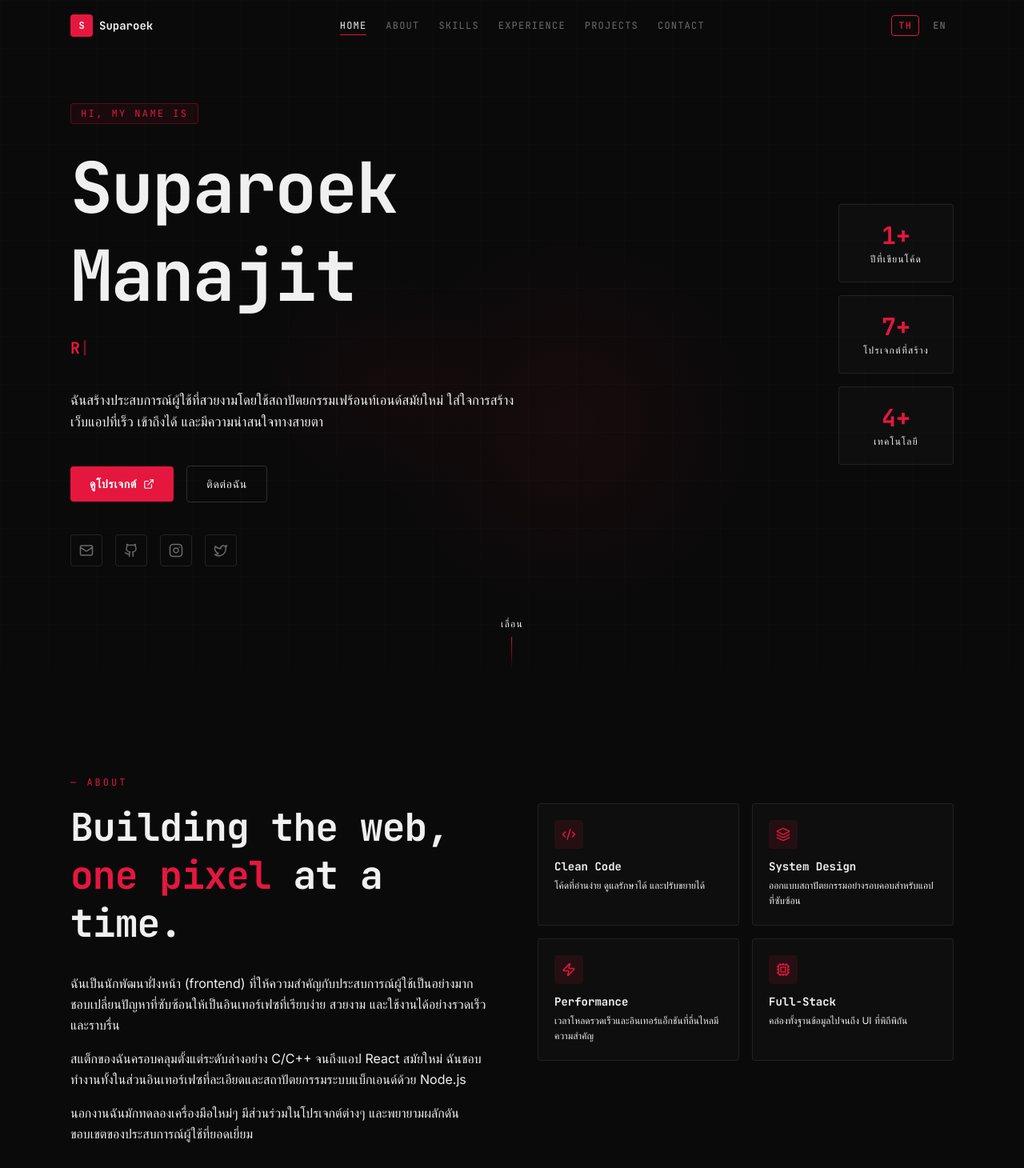
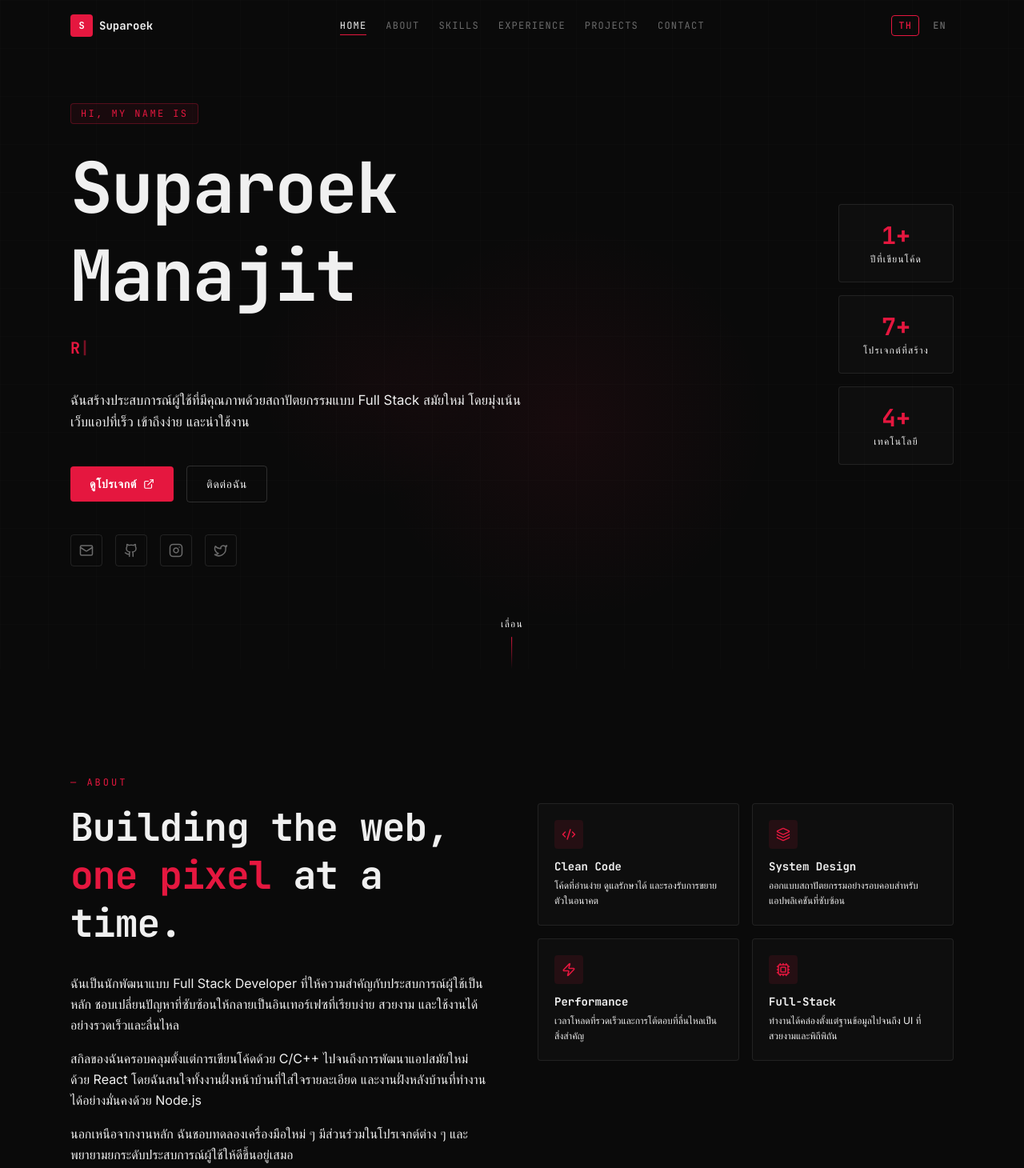
Before and after one commit to supxroek/my-portfolio, a React (Vite) app: page / in a window 1280 px wide. Shown: the top 1460 px of the page at 80% size. Built offline with nearby package versions, Linux system fonts and the light colour scheme.

Commit message:
fix: update personal descriptions and improve clarity in i18n translations

```diff
--- a/src/i18n.ts
+++ b/src/i18n.ts
@@ -5,9 +5,9 @@ const resources = {
   en: {
     translation: {
       about: {
-        p1: "I'm a frontend developer who cares deeply about the user experience. I love turning complex problems into elegant, intuitive interfaces — the kind that feel fast, clean, and effortless to use.",
-        p2: "My stack spans from low-level C/C++ to modern React applications. I enjoy working across the full spectrum — whether it's crafting pixel-perfect UIs or architecting backend systems with Node.js.",
-        p3: "Outside of work I'm constantly experimenting with new tools, contributing to projects, and trying to push the boundaries of what a great user experience can look like.",
+        p1: "I'm a Full Stack Developer who cares deeply about user experience. I enjoy turning complex problems into simple, elegant, and fast interfaces that feel effortless to use.",
+        p2: "My stack spans from C/C++ to modern React applications. I enjoy working across the full spectrum — from crafting detailed frontends to building reliable backend systems with Node.js.",
+        p3: "Outside of work, I enjoy trying new tools, contributing to projects, and continuously improving the quality of user experiences.",
         downloadCV: "Download CV",
         traits: [
           {
@@ -20,13 +20,13 @@ const resources = {
             desc: "Fast load times and smooth interactions matter",
           },
           {
-            desc: "Comfortable from database to pixel-perfect UI",
+            desc: "Comfortable from database to polished UI",
           },
         ],
       },
       hero: {
         description:
-          "I craft aesthetic user experiences using modern frontend architecture. Passionate about building fast, accessible, and visually compelling web applications.",
+          "I build thoughtful user experiences with modern full stack architecture. Passionate about creating fast, accessible, and visually engaging web applications.",
         cta: {
           viewProjects: "View Projects",
           contactMe: "Contact Me",
@@ -38,7 +38,7 @@ const resources = {
         },
       },
       contact: {
-        p1: "I'm open to new opportunities and collaborations. Whether it's a freelance project, a full-time role, or just a chat — feel free to reach out.",
+        p1: "I'm open to new opportunities and collaborations. Whether it's a freelance project, a full-time role, or just a conversation — feel free to reach out.",
         sentTitle: "Message sent!",
         sentBody: "Thanks for reaching out. I'll get back to you soon.",
         form: {
@@ -55,19 +55,19 @@ const resources = {
         timeline: [
           {
             description:
-              "Studying Computer Science with a focus on software engineering, data structures, algorithms, and web development. Maintaining active involvement in tech clubs and project-based learning.",
+              "Software Developer Intern at Inverz Solutions Co., Ltd. I supported multiple web and LIFF-based projects, researched requirements, and helped maintain and extend inherited codebases across frontend, backend, and database layers.",
           },
           {
             description:
-              "Developed and maintained UI components using React and Tailwind CSS. Collaborated with designers to implement pixel-perfect interfaces and improved page load performance by 30%.",
+              "Qmanage: Maintained an inherited codebase, developed RESTful APIs with Node.js, built CMS features for employee data and password recovery, optimized React rendering and Oracle SQL queries, and supported automated deployment and notification workflows.",
           },
           {
             description:
-              "Built a real-time collaborative web app in 24 hours as part of a 3-person team. Placed in the top 3 out of 60+ participating teams.",
+              "LeaveHub: Built leave request and holiday swap features on LINE LIFF, refactored backend architecture into service, handler, and controller layers, resolved timezone issues, applied data masking for sensitive information, and integrated approval notifications via email and LINE Flex Message.",
           },
           {
             description:
-              "Graduated with honors in the science-math program. First exposure to programming through C and Java courses, sparking a passion for software development.",
+              "Timesnow: Implemented bulk update and pagination features for shift management, wrote cross-database SQL queries with LeaveHub, developed offsite check-in using geolocation APIs, secured endpoints with middleware validation, and troubleshot LINE Beacon webhook events.",
           },
         ],
       },
@@ -77,19 +77,19 @@ const resources = {
         items: [
           {
             longDesc:
-              "A desktop music player app built with Java and Netbeans. Features a simple and user-friendly interface with playback controls, playlist management, and song metadata display.",
+              "A desktop music player app built with Java and NetBeans. It features a clean interface with playback controls, playlist management, and song metadata display.",
           },
           {
             longDesc:
-              "A web application for booking meeting rooms with full database connectivity, API calls, a login system, user/admin management, and CRUD operations. Built with React, Tailwind CSS, and REST API.",
+              "A web application for booking meeting rooms with full database connectivity, API integration, login support, user/admin management, and CRUD operations. Built with React, Tailwind CSS, and REST APIs.",
           },
           {
             longDesc:
-              "A fully responsive personal portfolio website built with React and Tailwind CSS. Features smooth animations, dark mode aesthetics, and a modern monospace design system.",
+              "A fully responsive personal portfolio website built with React and Tailwind CSS. It features smooth animations, dark mode aesthetics, and a modern monospace design system.",
           },
           {
             longDesc:
-              "A cross-platform mobile app built with Flutter and Dart. Integrates Firebase for authentication and real-time database, offering smooth animations and a native-feeling UI across iOS and Android.",
+              "A cross-platform mobile app built with Flutter and Dart. It integrates Firebase for authentication and real-time data, offering smooth animations and a native-feeling UI across iOS and Android.",
           },
         ],
         badges: {
@@ -105,7 +105,7 @@ const resources = {
       },
       skills: {
         closing:
-          "I like to take responsibility to craft aesthetic user experiences using modern frontend architecture. Always learning, always building.",
+          "I like taking responsibility for building thoughtful user experiences with modern full stack architecture. Always learning, always building.",
         showMore: "Show more",
         showLess: "Show less",
       },
@@ -114,31 +114,32 @@ const resources = {
       },
     },
   },
+
   th: {
     translation: {
       about: {
-        p1: "ฉันเป็นนักพัฒนาฝั่งหน้า (frontend) ที่ให้ความสำคัญกับประสบการณ์ผู้ใช้เป็นอย่างมาก ชอบเปลี่ยนปัญหาที่ซับซ้อนให้เป็นอินเทอร์เฟซที่เรียบง่าย สวยงาม และใช้งานได้อย่างรวดเร็วและราบรื่น",
-        p2: "สแต็กของฉันครอบคลุมตั้งแต่ระดับล่างอย่าง C/C++ จนถึงแอป React สมัยใหม่ ฉันชอบทำงานทั้งในส่วนอินเทอร์เฟซที่ละเอียดและสถาปัตยกรรมระบบแบ็กเอนด์ด้วย Node.js",
-        p3: "นอกงานฉันมักทดลองเครื่องมือใหม่ๆ มีส่วนร่วมในโปรเจกต์ต่างๆ และพยายามผลักดันขอบเขตของประสบการณ์ผู้ใช้ที่ยอดเยี่ยม",
+        p1: "ฉันเป็นนักพัฒนาแบบ Full Stack Developer ที่ให้ความสำคัญกับประสบการณ์ผู้ใช้เป็นหลัก ชอบเปลี่ยนปัญหาที่ซับซ้อนให้กลายเป็นอินเทอร์เฟซที่เรียบง่าย สวยงาม และใช้งานได้อย่างรวดเร็วและลื่นไหล",
+        p2: "สกิลของฉันครอบคลุมตั้งแต่การเขียนโค้ดด้วย C/C++ ไปจนถึงการพัฒนาแอปสมัยใหม่ด้วย React โดยฉันสนใจทั้งงานฝั่งหน้าบ้านที่ใส่ใจรายละเอียด และงานฝั่งหลังบ้านที่ทำงานได้อย่างมั่นคงด้วย Node.js",
+        p3: "นอกเหนือจากงานหลัก ฉันชอบทดลองเครื่องมือใหม่ ๆ มีส่วนร่วมในโปรเจกต์ต่าง ๆ และพยายามยกระดับประสบการณ์ผู้ใช้ให้ดีขึ้นอยู่เสมอ",
         downloadCV: "ดาวน์โหลด CV",
         traits: [
           {
-            desc: "โค้ดที่อ่านง่าย ดูแลรักษาได้ และปรับขยายได้",
+            desc: "โค้ดที่อ่านง่าย ดูแลรักษาได้ และรองรับการขยายตัวในอนาคต",
           },
           {
-            desc: "ออกแบบสถาปัตยกรรมอย่างรอบคอบสำหรับแอปที่ซับซ้อน",
+            desc: "ออกแบบสถาปัตยกรรมอย่างรอบคอบสำหรับแอปพลิเคชันที่ซับซ้อน",
           },
           {
-            desc: "เวลาโหลดรวดเร็วและอินเทอร์แอ็กชันที่ลื่นไหลมีความสำคัญ",
+            desc: "เวลาโหลดที่รวดเร็วและการโต้ตอบที่ลื่นไหลเป็นสิ่งสำคัญ",
           },
           {
-            desc: "คล่องทั้งฐานข้อมูลไปจนถึง UI ที่พิถีพิถัน",
+            desc: "ทำงานได้คล่องตั้งแต่ฐานข้อมูลไปจนถึง UI ที่สวยงามและพิถีพิถัน",
           },
         ],
       },
       hero: {
         description:
-          "ฉันสร้างประสบการณ์ผู้ใช้ที่สวยงามโดยใช้สถาปัตยกรรมเฟร้อนท์เอนด์สมัยใหม่ ใส่ใจการสร้างเว็บแอปที่เร็ว เข้าถึงได้ และมีความน่าสนใจทางสายตา",
+          "ฉันสร้างประสบการณ์ผู้ใช้ที่มีคุณภาพด้วยสถาปัตยกรรมแบบ Full Stack สมัยใหม่ โดยมุ่งเน้นเว็บแอปที่เร็ว เข้าถึงง่าย และน่าใช้งาน",
         cta: {
           viewProjects: "ดูโปรเจกต์",
           contactMe: "ติดต่อฉัน",
@@ -150,16 +151,16 @@ const resources = {
         },
       },
       contact: {
-        p1: "ฉันเปิดรับโอกาสใหม่ๆ และความร่วมมือต่างๆ ไม่ว่าจะเป็นงานฟรีแลนซ์ ตำแหน่งงานเต็มเวลา หรือเพียงแค่พูดคุย — ยินดีติดต่อได้เสมอ",
+        p1: "ฉันเปิดรับโอกาสใหม่ ๆ และความร่วมมือเสมอ ไม่ว่าจะเป็นงานฟรีแลนซ์ ตำแหน่งงานเต็มเวลา หรือเพียงแค่พูดคุยกัน — ยินดีติดต่อมาได้เลย",
         sentTitle: "ส่งข้อความแล้ว!",
-        sentBody: "ขอบคุณที่ติดต่อมา จะติดต่อกลับโดยเร็ว",
+        sentBody: "ขอบคุณที่ติดต่อมา ฉันจะตอบกลับโดยเร็วที่สุด",
         form: {
           name: "ชื่อ",
           email: "อีเมล",
           message: "ข้อความ",
           namePlaceholder: "ชื่อของคุณ",
           emailPlaceholder: "your@email.com",
-          messagePlaceholder: "คุณต้องการจะพูดอะไร?",
+          messagePlaceholder: "อยากบอกอะไรฉันบ้าง?",
           send: "ส่งข้อความ",
         },
       },
@@ -167,19 +168,19 @@ const resources = {
         timeline: [
           {
             description:
-              "กำลังศึกษา วิทยาการคอมพิวเตอร์โดยมุ่งเน้นด้านวิศวกรรมซอฟต์แวร์ โครงสร้างข้อมูล อัลกอริทึม และการพัฒนาเว็บ มีส่วนร่วมในชมรมเทคและการเรียนแบบโปรเจกต์",
+              "นักพัฒนาซอฟต์แวร์ฝึกงานที่ Inverz Solutions Co., Ltd. สนับสนุนหลายโปรเจกต์ทั้งเว็บและระบบ LIFF ค้นคว้าความต้องการของงาน และช่วยดูแลต่อยอดโค้ดเดิมในส่วน frontend, backend และฐานข้อมูล",
           },
           {
             description:
-              "พัฒนาและดูแลคอมโพเนนท์ UI ด้วย React และ Tailwind CSS ทำงานร่วมกับดีไซเนอร์เพื่อให้ได้อินเทอร์เฟซที่แม่นยำและปรับปรุงเวลาโหลดหน้าเว็บให้ดีขึ้น 30%",
+              "Qmanage: ดูแลและต่อยอดซอร์สโค้ดเดิม พัฒนา RESTful API ด้วย Node.js สร้างฟีเจอร์ CMS สำหรับข้อมูลพนักงานและการกู้คืนรหัสผ่าน ปรับปรุงการเรนเดอร์ของ React และคำสั่ง SQL บน Oracle Database พร้อมสนับสนุนระบบ Deploy และการแจ้งเตือนอัตโนมัติ",
           },
           {
             description:
-              "สร้างเว็บแอปแบบร่วมมือเรียลไทม์ในเวลา 24 ชั่วโมงกับทีม 3 คน โดยได้อันดับ Top 3 จากทีมกว่า 60 ทีม",
+              "LeaveHub: พัฒนาฟังก์ชันยื่นคำขอลางานและขอสลับวันหยุดบน LINE LIFF ปรับโครงสร้างโค้ดหลังบ้านเป็น Service, Handler และ Controller แก้ไขปัญหา Timezone ใช้ Data Masking เพื่อปกป้องข้อมูลสำคัญ และเชื่อมต่อการแจ้งเตือนผลอนุมัติผ่านอีเมลและ LINE Flex Message",
           },
           {
             description:
-              "จบการศึกษาจากโปรแกรมวิทย์-คณิตด้วยเกียรตินิยม เริ่มเรียนรู้การเขียนโปรแกรมจากภาษา C และ Java ซึ่งจุดประกายความสนใจด้านซอฟต์แวร์",
+              "Timesnow: พัฒนาฟีเจอร์ Bulk Update และ Pagination สำหรับจัดการกะงาน เขียนคำสั่ง SQL ข้ามฐานข้อมูลร่วมกับ LeaveHub พัฒนาฟังก์ชันเช็คอินนอกสถานที่ด้วย Geolocation API เสริมความปลอดภัยของเส้นทางข้อมูลด้วย Middleware Validation และตรวจสอบปัญหา LINE Beacon Webhook",
           },
         ],
       },
@@ -188,19 +189,19 @@ const resources = {
         items: [
           {
             longDesc:
-              "แอปเล่นเพลงบนเดสก์ท็อปพัฒนาด้วย Java และ Netbeans มีอินเทอร์เฟซเรียบง่ายพร้อมการควบคุมการเล่น จัดการเพลย์ลิสต์ และแสดงเมทาดาต้าของเพลง",
+              "แอปเล่นเพลงบนเดสก์ท็อปพัฒนาด้วย Java และ NetBeans มีอินเทอร์เฟซที่สะอาดตา พร้อมการควบคุมการเล่น จัดการเพลย์ลิสต์ และแสดงข้อมูลเพลง",
           },
           {
             longDesc:
-              "เว็บแอปสำหรับจองห้องประชุม มีการเชื่อมต่อฐานข้อมูล ระบบ API ระบบล็อกอิน การจัดการผู้ใช้/ผู้ดูแล และการทำ CRUD พัฒนาด้วย React, Tailwind CSS และ REST API",
+              "เว็บแอปสำหรับจองห้องประชุมที่เชื่อมต่อฐานข้อมูลอย่างครบถ้วน มีระบบ API ระบบล็อกอิน การจัดการผู้ใช้และผู้ดูแล รวมถึงการทำ CRUD พัฒนาด้วย React, Tailwind CSS และ REST API",
           },
           {
             longDesc:
-              "เว็บไซต์ผลงานส่วนบุคคลที่ตอบสนองได้เต็มรูปแบบ สร้างด้วย React และ Tailwind CSS มีแอนิเมชันที่ลื่นไหล โทนสีมืด และระบบฟอนต์แบบ monospace",
+              "เว็บไซต์ผลงานส่วนบุคคลที่ตอบสนองได้เต็มรูปแบบ สร้างด้วย React และ Tailwind CSS มีแอนิเมชันที่ลื่นไหล โทนมืด และดีไซน์แบบ monospace",
           },
           {
             longDesc:
-              "แอปมือถือข้ามแพลตฟอร์มพัฒนาด้วย Flutter และ Dart เชื่อมต่อ Firebase สำหรับการยืนยันตัวตนและฐานข้อมูลเรียลไทม์ มีแอนิเมชันที่นุ่มนวลและประสบการณ์เหมือนเนทีฟ",
+              "แอปมือถือข้ามแพลตฟอร์มพัฒนาด้วย Flutter และ Dart เชื่อมต่อ Firebase สำหรับการยืนยันตัวตนและฐานข้อมูลแบบเรียลไทม์ พร้อมแอนิเมชันที่นุ่มนวลและประสบการณ์ใกล้เคียงแอปเนทีฟ",
           },
         ],
         badges: {
@@ -216,7 +217,7 @@ const resources = {
       },
       skills: {
         closing:
-          "ฉันรับผิดชอบในการออกแบบประสบการณ์ผู้ใช้ที่สวยงามโดยใช้สถาปัตยกรรมเฟร้อนท์เอนด์สมัยใหม่ เรียนรู้และลงมือสร้างอยู่เสมอ",
+          "ฉันรับผิดชอบในการสร้างประสบการณ์ผู้ใช้ที่ดีด้วยสถาปัตยกรรมแบบ Full Stack สมัยใหม่ เรียนรู้และลงมือสร้างอยู่เสมอ",
         showMore: "ดูเพิ่มเติม",
         showLess: "ย่อกลับ",
       },
```
